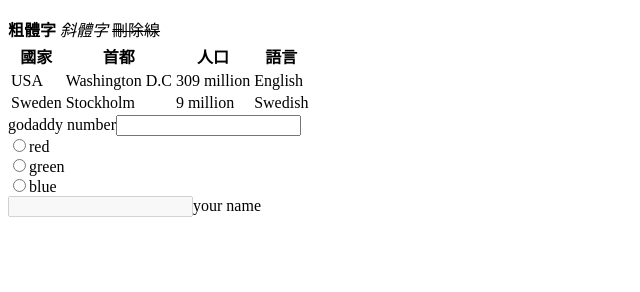
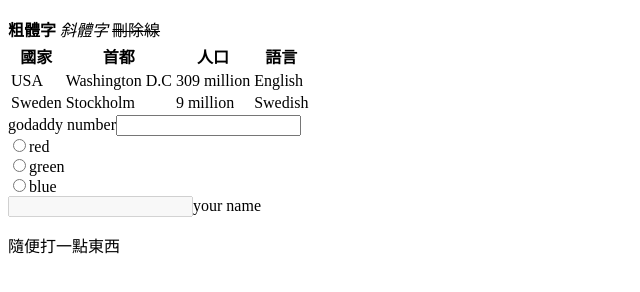
Before and after one commit to zaza-Tsai/zaza-Tsai.github.io, a plain HTML site: page index.html in a window 1280 px wide. Shown: the part 110-402 px from the top of the page, without its empty margins (0-640 px from the left). Drawn offline with Linux system fonts and the light colour scheme.

Commit message:
追加文字

```diff
--- a/index.html
+++ b/index.html
@@ -44,6 +44,6 @@
   <input type="radio" name="color" value="green">green<br>
   <input type="radio" name="color" value="blue">blue<br>
   <input type="text" name="neme" id="" disabled>your name
-
+  <p>隨便打一點東西</p>
 </body>
 </html>
```
